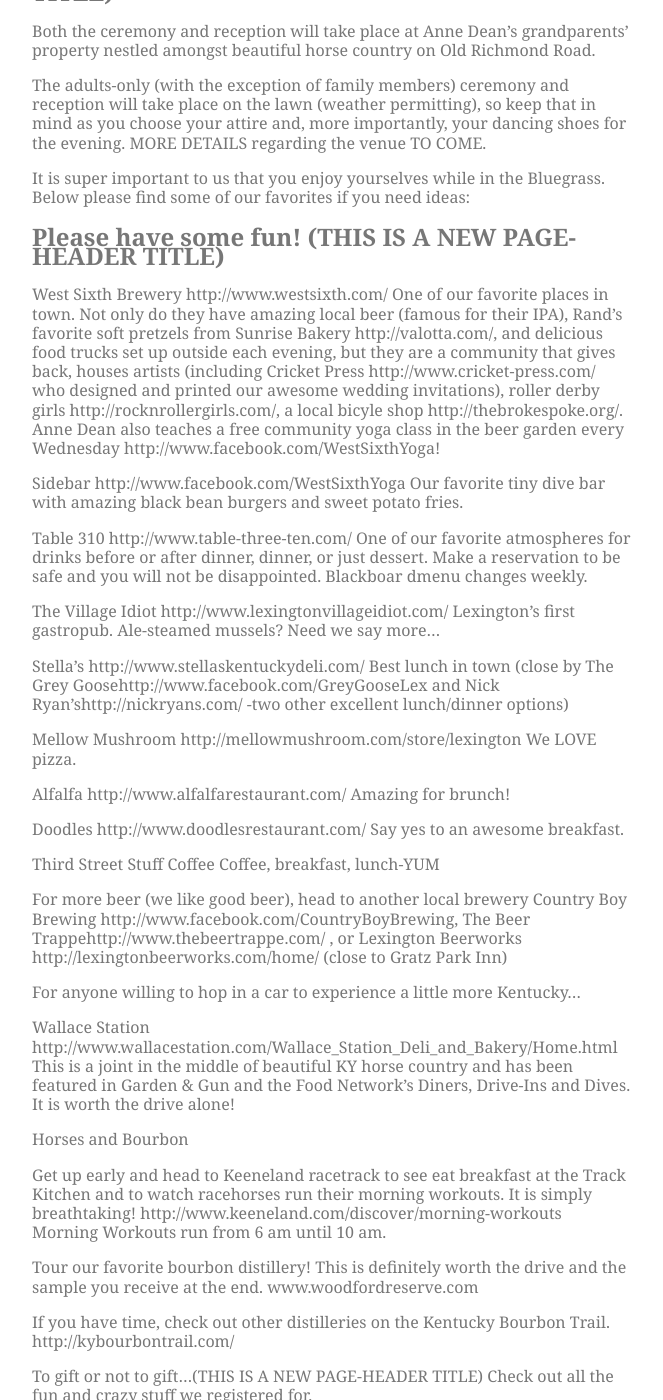
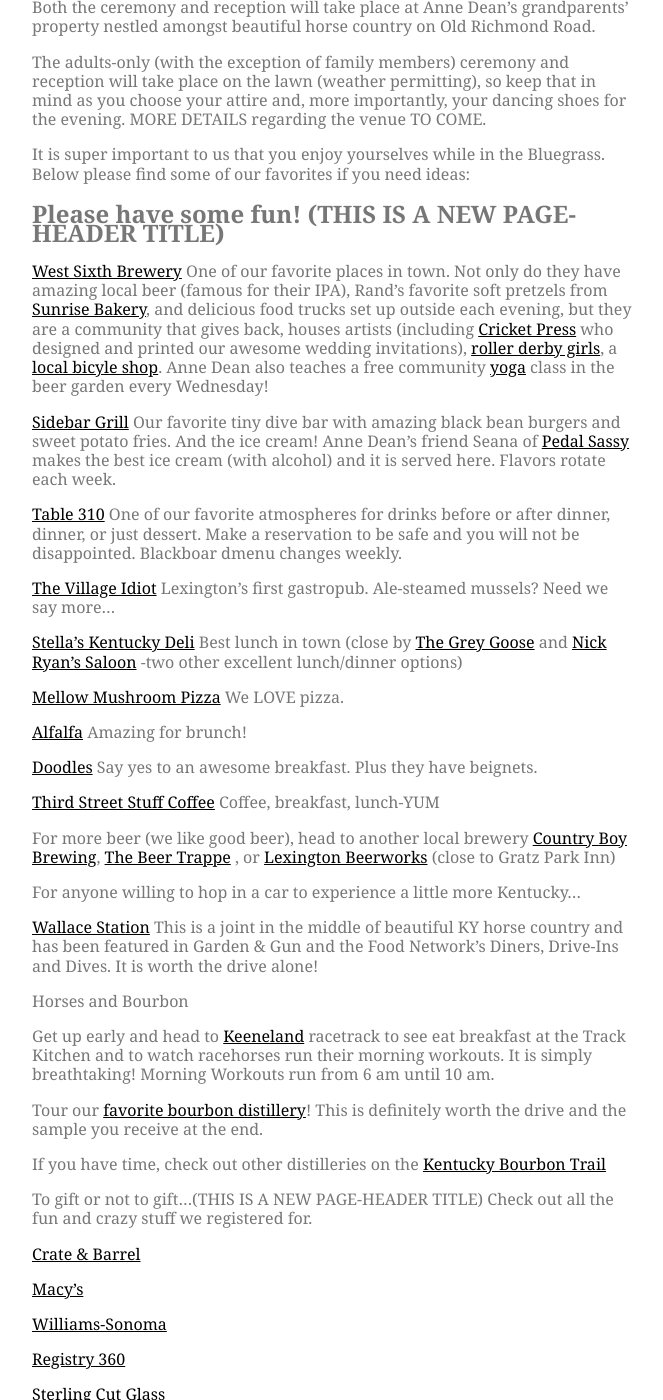
Before and after one commit to nikolaiwarner/annedeanandrand.com, a Jekyll site: the page built from index.md, in a window 1280 px wide and 1400 px high, scrolled down 3666 px. Shown: the whole window, without its empty margins (308-971 px from the left). Built offline with Jekyll 4.4.1, drawn with Linux system fonts in a browser that asks for light colours; nearby versions of some CDN libraries; some of the changed text lies outside the part shown.

Commit message:
Update index.md

```diff
--- a/index.md
+++ b/index.md
@@ -3,6 +3,8 @@ layout: homepage
 title: Anne Dean and Rand
 note: Keep lines 1-5 intact and ignore them, por favor. And you can change anything below that and that's what will show up on the page! -N
 ---
+Storytime (THIS IS A NEW PAGE-HEADER TITLE) (I do not want much text on the main page if possible...all in pages/links. Just pictures, titles, etc. on the main page.)
+
 # A Story of Distance and Love
 
 ## 647 Miles by Air, 797 by Car
@@ -22,7 +24,7 @@ This past New Year’s Eve, as fireworks exploded in the midnight sky over Lexin
 They are fascinated with and thrilled about their future, and they feel incredibly privileged that you, their friends and family, will be with them to see their journey begin on September 28, 2013.
 
 
-
+(CAN WE MAKE THE PLAYLIST FONTS MUCH SMALLER?)
 “Festus Mix” Nov 2010
 Gray Stables / Iron & Wine
 Rue Hollow / Hush Arbors
@@ -101,11 +103,11 @@ Please book before August 27th to guarantee the group rate.
 
 Here are links to the hotels  (Hilton and Hyatt can be booked directly from below links, Gratz Park will need to be called for reservations.)
 
-HILTON http://www.hilton.com/en/hi/groups/personalized/L/LEXDTHF-WATDOT-20130926/index.jhtml?WT.mc_id=POG
+[HILTON](http://www.hilton.com/en/hi/groups/personalized/L/LEXDTHF-WATDOT-20130926/index.jhtml?WT.mc_id=POG)
 
-HYATT https://resweb.passkey.com/Resweb.do?mode=welcome_ei_new&eventID=10614514
+[HYATT](https://resweb.passkey.com/Resweb.do?mode=welcome_ei_new&eventID=10614514)
 
-GRATZ PARK INN (historic boutique inn) http://www.gratzparkinn.com/
+[GRATZ PARK INN](http://www.gratzparkinn.com/) (historic boutique inn)
 A handful of rooms and suites have been held under Watkins/Dotson wedding
 Contact Will Smith or the front desk to make reservations
 859.231.1777
@@ -123,66 +125,61 @@ It is super important to us that you enjoy yourselves while in the Bluegrass. Be
 
 ## Please have some fun! (THIS IS A NEW PAGE-HEADER TITLE)
 
-West Sixth Brewery http://www.westsixth.com/
-One of our favorite places in town. Not only do they have amazing local beer (famous for their IPA), Rand's favorite soft pretzels from Sunrise Bakery http://valotta.com/, and delicious food trucks set up outside each evening, but they are a community that gives back, houses artists (including Cricket Press http://www.cricket-press.com/ who designed and printed our awesome wedding invitations), roller derby girls http://rocknrollergirls.com/, a local bicyle shop http://thebrokespoke.org/. Anne Dean also teaches a free community yoga class in the beer garden every Wednesday http://www.facebook.com/WestSixthYoga!
+[West Sixth Brewery](http://www.westsixth.com/)
+One of our favorite places in town. Not only do they have amazing local beer (famous for their IPA), Rand's favorite soft pretzels from [Sunrise Bakery](http://valotta.com/), and delicious food trucks set up outside each evening, but they are a community that gives back, houses artists (including [Cricket Press](http://www.cricket-press.com/) who designed and printed our awesome wedding invitations), [roller derby girls](http://rocknrollergirls.com/), a [local bicyle shop](http://thebrokespoke.org/). Anne Dean also teaches a free community [yoga](http://www.facebook.com/WestSixthYoga) class in the beer garden every Wednesday!
 
-Sidebar http://www.facebook.com/WestSixthYoga
-Our favorite tiny dive bar with amazing black bean burgers and sweet potato fries.
+[Sidebar Grill](http://www.facebook.com/sidebar.grill)
+Our favorite tiny dive bar with amazing black bean burgers and sweet potato fries. And the ice cream! Anne Dean's friend Seana of [Pedal Sassy](http://www.facebook.com/PedalSassy?fref=ts) makes the best ice cream (with alcohol) and it is served here. Flavors rotate each week.
 
-Table 310 http://www.table-three-ten.com/
+[Table 310](http://www.table-three-ten.com/)
 One of our favorite atmospheres for drinks before or after dinner, dinner, or just dessert. Make a reservation to be safe and you will not be disappointed. Blackboar dmenu changes weekly.
 
-The Village Idiot http://www.lexingtonvillageidiot.com/
+[The Village Idiot](http://www.lexingtonvillageidiot.com/)
 Lexington's first gastropub. Ale-steamed mussels? Need we say more...
 
-Stella's http://www.stellaskentuckydeli.com/
-Best lunch in town (close by The Grey Goosehttp://www.facebook.com/GreyGooseLex  and Nick Ryan'shttp://nickryans.com/ -two other excellent lunch/dinner options)
+[Stella's Kentucky Deli](http://www.stellaskentuckydeli.com/)
+Best lunch in town (close by [The Grey Goose](http://www.facebook.com/GreyGooseLex)  and [Nick Ryan's Saloon](http://nickryans.com/) -two other excellent lunch/dinner options)
 
-Mellow Mushroom http://mellowmushroom.com/store/lexington
+[Mellow Mushroom Pizza](http://mellowmushroom.com/store/lexington)
 We LOVE pizza.
 
-Alfalfa http://www.alfalfarestaurant.com/
+[Alfalfa](http://www.alfalfarestaurant.com/)
 Amazing for brunch!
 
-Doodles http://www.doodlesrestaurant.com/
-Say yes to an awesome breakfast.
+[Doodles](http://www.doodlesrestaurant.com/)
+Say yes to an awesome breakfast. Plus they have beignets.
 
-Third Street Stuff Coffee
+[Third Street Stuff Coffee](http://www.yelp.com/biz/third-st-stuff-lexington)
 Coffee, breakfast, lunch-YUM
 
-For more beer (we like good beer), head to another local brewery Country Boy Brewing http://www.facebook.com/CountryBoyBrewing, The Beer Trappehttp://www.thebeertrappe.com/ , or Lexington Beerworks http://lexingtonbeerworks.com/home/ (close to Gratz Park Inn)
+For more beer (we like good beer), head to another local brewery [Country Boy Brewing](http://www.facebook.com/CountryBoyBrewing), [The Beer Trappe](http://www.thebeertrappe.com/) , or [Lexington Beerworks](http://lexingtonbeerworks.com/home/) (close to Gratz Park Inn)
 
 For anyone willing to hop in a car to experience a little more Kentucky...
 
-Wallace Station http://www.wallacestation.com/Wallace_Station_Deli_and_Bakery/Home.html
+[Wallace Station](http://www.wallacestation.com/Wallace_Station_Deli_and_Bakery/Home.html)
 This is a joint in the middle of beautiful KY horse country and has been featured in Garden & Gun and the Food Network's Diners, Drive-Ins and Dives.
 It is worth the drive alone!
 
 Horses and Bourbon
 
-Get up early and head to Keeneland racetrack to see eat breakfast at the Track Kitchen and to watch racehorses run their morning workouts. It is simply breathtaking!
-http://www.keeneland.com/discover/morning-workouts
+Get up early and head to [Keeneland](http://www.keeneland.com/discover/morning-workouts) racetrack to see eat breakfast at the Track Kitchen and to watch racehorses run their morning workouts. It is simply breathtaking!
 Morning Workouts run from 6 am until 10 am.
 
-Tour our favorite bourbon distillery! This is definitely worth the drive and the sample you receive at the end.
-www.woodfordreserve.com
+Tour our [favorite bourbon distillery](http://www.woodfordreserve.com)! This is definitely worth the drive and the sample you receive at the end.
 
-If you have time, check out other distilleries on the Kentucky Bourbon Trail.
-http://kybourbontrail.com/
+
+If you have time, check out other distilleries on the [Kentucky Bourbon Trail](http://kybourbontrail.com/)
+
 
 To gift or not to gift...(THIS IS A NEW PAGE-HEADER TITLE)
 Check out all the fun and crazy stuff we registered for.
 
-Crate & Barrel
-http://www.crateandbarrel.com/Gift-Registry/Anne-Dean-Watkins-and-Rand-Dotson/r5002838
+[Crate & Barrel](http://www.crateandbarrel.com/Gift-Registry/Anne-Dean-Watkins-and-Rand-Dotson/r5002838)
 
-Macy's
-http://www1.macys.com/registry/wedding/guest/?registryId=2027668
+[Macy's](http://www1.macys.com/registry/wedding/guest/?registryId=2027668)
 
-Williams-Sonoma
-https://secure.williams-sonoma.com/registry/96zcfstzwh/registry-list.html
+[Williams-Sonoma](https://secure.williams-sonoma.com/registry/96zcfstzwh/registry-list.html)
 
-Registry 360
-http://www.giftregistry360.com/registry/index
+[Registry 360](http://www.giftregistry360.com/registry/index)
 
 [Sterling Cut Glass](http://store.sterlingcutglass.com/iww_g3.pvx?;choose_registry?regid=00BR07422)
```
Also changed, not shown: other parts of index.md (+5 -5 lines).
